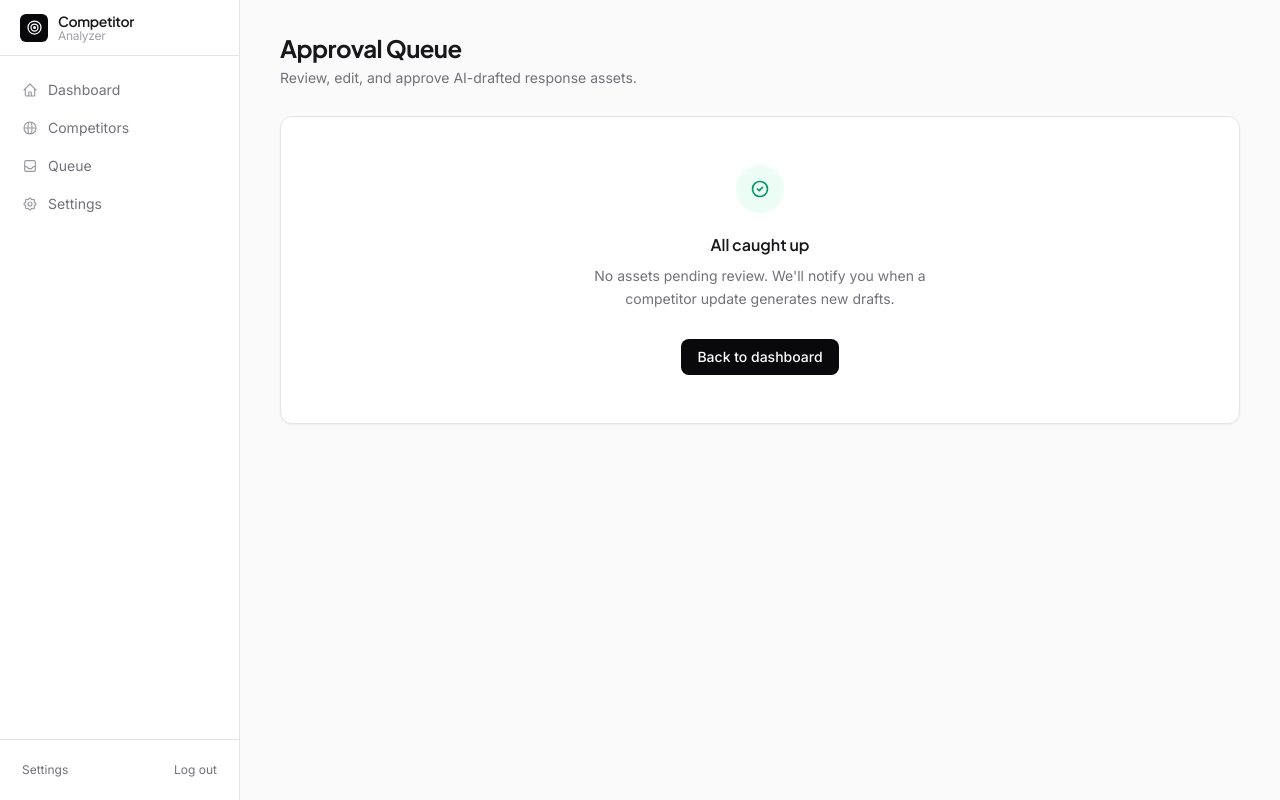
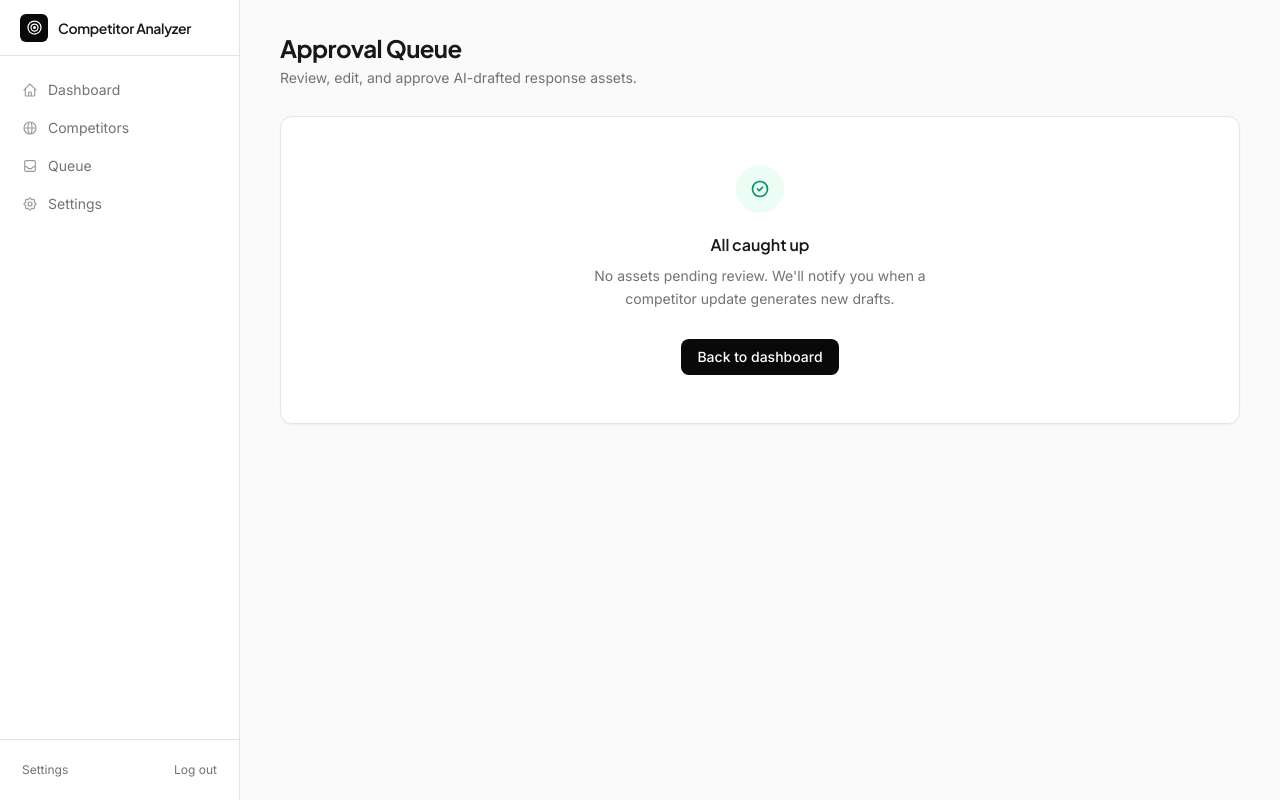
Before and after one commit to IManss-ai/competitor-analyzer, a FastAPI app: template templates/queue.html in a window 1280 px wide. Run offline with FastAPI, Linux system fonts and the light colour scheme; the template is opened without the code that fills it, so the values that code supplies are empty; some libraries are stand-ins or nearby versions.

Commit message:
style(design): F1 — sidebar logo on single line
Co-Authored-By: Claude Sonnet 4.6 <noreply@anthropic.com>

```diff
--- a/templates/base.html
+++ b/templates/base.html
@@ -93,10 +93,7 @@
                         <circle cx="7.5" cy="7.5" r="1.5" fill="white"/>
                     </svg>
                 </div>
-                <div>
-                    <div class="text-sm font-semibold text-zinc-900 font-display leading-none tracking-tight">Competitor</div>
-                    <div class="text-xs text-zinc-400 leading-none mt-0.5 tracking-tight">Analyzer</div>
-                </div>
+                <span class="font-display font-semibold text-zinc-900 text-sm leading-none tracking-tight whitespace-nowrap">Competitor Analyzer</span>
             </a>
         </div>
 
```
